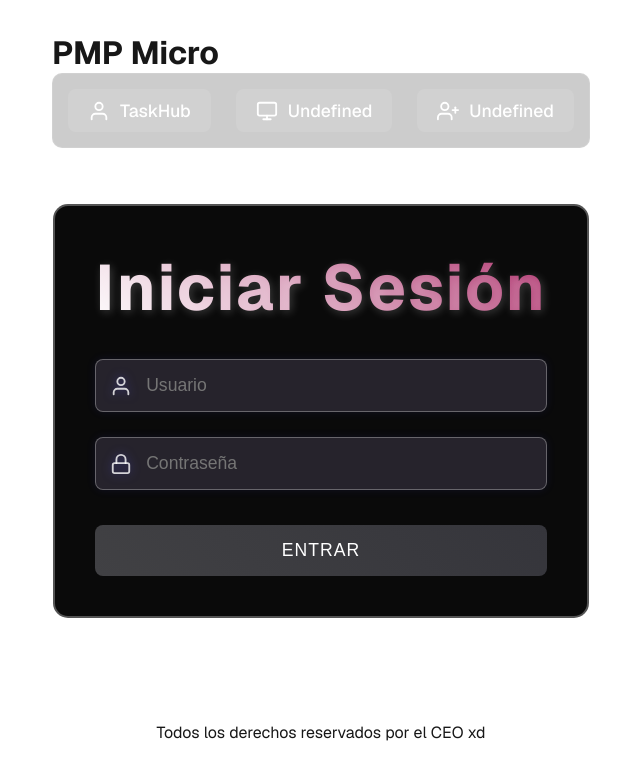
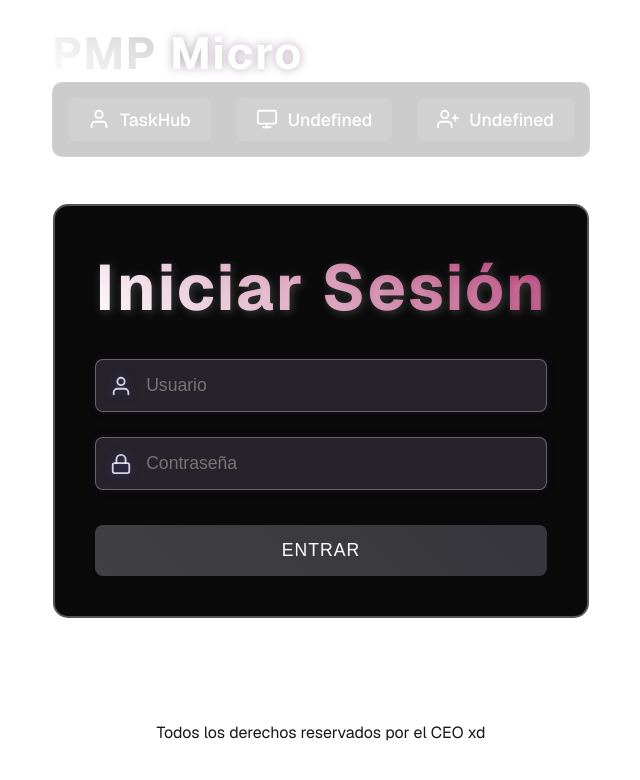
Before and after one commit to microproyects/pmp-web, a Next.js app: page / in a window 1280 px wide. Shown: the top 780 px of the page, without its empty margins (319-959 px from the left). Built offline with nearby package versions, Linux system fonts and the light colour scheme.

Commit message:
Se arreglo el error de null de changingText, se agrego animaciones y se mejoro parciones del JS

```diff
--- a/src/app/page.module.css
+++ b/src/app/page.module.css
@@ -270,15 +270,25 @@ a.secondary {
   box-shadow: 0 5px 15px rgba(83, 83, 255, 0.3);
 }
 
-#changingText {
+.changingText {
   display: inline-block;
   min-width: 120px;
   text-align: center;
   transition: all 0.3s ease;
   color: #fff;
-  text-shadow: 0 0 10px rgba(83, 83, 255, 0.8),
-      0 0 20px rgba(83, 83, 255, 0.4);
+  text-shadow: 0 0 10px rgba(167, 147, 167, 0.8),
+      0 0 20px rgba(255, 255, 255, 0.4);
   font-weight: bold;
+}
+.h1{
+  font-size: 2.8rem;
+            font-weight: bold;
+            background: linear-gradient(45deg, #fff, #504141);
+            -webkit-background-clip: text;
+            background-clip: text;
+            color: transparent;
+            text-shadow: 2px 2px 10px rgba(255, 255, 255, 0.2);
+            letter-spacing: 2px;
 }
 
 /* Enable hover only on non-touch devices */
--- a/src/app/page.tsx
+++ b/src/app/page.tsx
@@ -10,24 +10,24 @@
             const changingText = document.getElementById('changingText');
             let currentIndex = 0;
             function changeText () {
-                changingText.style.opacity = '0';
-                changingText.style.transition = 'all 0.3s ease';
-                changingText.style.transform = 'translateY(10px)';
-                setTimeout(() => {
+                if (changingText){
+                    changingText.style.opacity = '0';
+                    changingText.style.transform = 'translateY(10px)';
+                    setTimeout(() => {
                     changingText.textContent = words[currentIndex];
                     changingText.style.opacity = '1';
 
                     changingText.style.transform = 'translateY(0)';
-                    changingText.style.transition = 'all 0.3s ease';
                     currentIndex = (currentIndex + 1) % words.length;
-                }, 200);
+                }, 250);}
             }
-            setInterval(changeText, 1000);
+            const intervalID = setInterval(changeText, 2000);
+            return () => clearInterval(intervalID);
     });
             return (
                 <div className={styles.page}>
                     <header>
-                        <h1>PMP <span  id="changingText">Papu</span></h1>
+                        <h1 className={styles.h1}>PMP <span className={styles.changingText} id="changingText"></span></h1>
                         <nav className={styles.navbar}>
                             <a href="#">
                                 <svg xmlns="http://www.w3.org/2000/svg" width="24" height="24" viewBox="0 0 24 24" fill="none"
```
